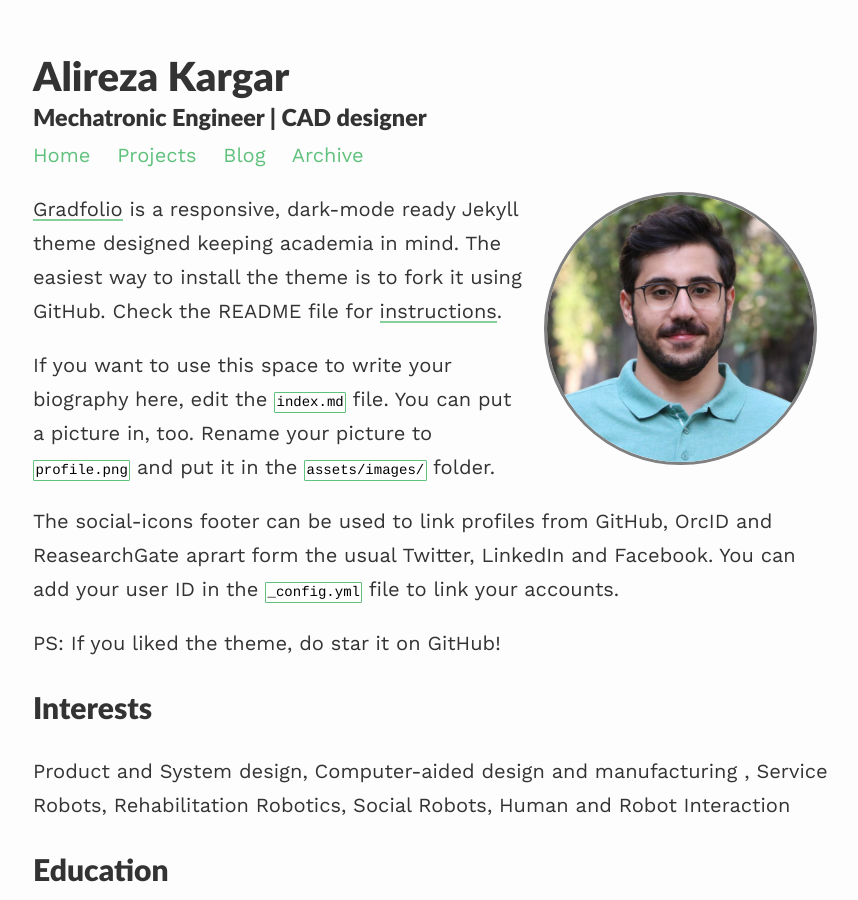
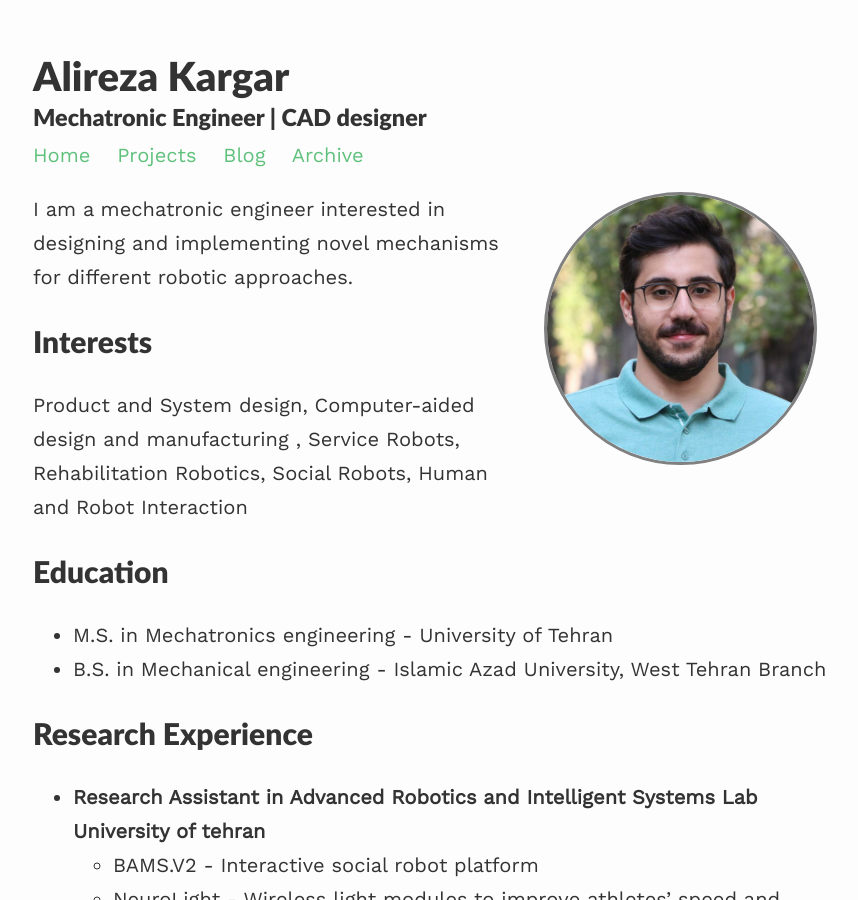
Before and after one commit to alireza-kargar/alireza-kargar.github.io, a Jekyll site: the page built from index.md, in a window 1280 px wide and 900 px high. Shown: the whole window, without its empty margins (207-1065 px from the left). Built offline with Jekyll 4.4.1, drawn with Linux system fonts in a browser that asks for light colours; nearby versions of some CDN libraries.

Commit message:
eddit home page summery

```diff
--- a/index.md
+++ b/index.md
@@ -7,13 +7,7 @@
 published: true
 ---
 
-[Gradfolio](https://github.com/jitinnair1/gradfolio){:target="_blank"} is a responsive, dark-mode ready Jekyll theme designed keeping academia in mind. The easiest way to install the theme is to fork it using GitHub. Check the README file for [instructions](https://github.com/jitinnair1/gradfolio#installation){:target="_blank"}.
-
-If you want to use this space to write your biography here, edit the `index.md` file. You can put a picture in, too. Rename your picture to `profile.png` and put it in the `assets/images/` folder.
-
-The social-icons footer can be used to link profiles from GitHub, OrcID and ReasearchGate aprart form the usual Twitter, LinkedIn and Facebook. You can add your user ID in the `_config.yml` file to link your accounts.
-
-PS: If you liked the theme, do star it on GitHub!
+I am a mechatronic engineer interested in designing and implementing novel mechanisms for different robotic approaches.
 
 ## Interests
 Product and System design, Computer-aided design and manufacturing , Service Robots, Rehabilitation Robotics, Social Robots, Human and Robot Interaction
```
